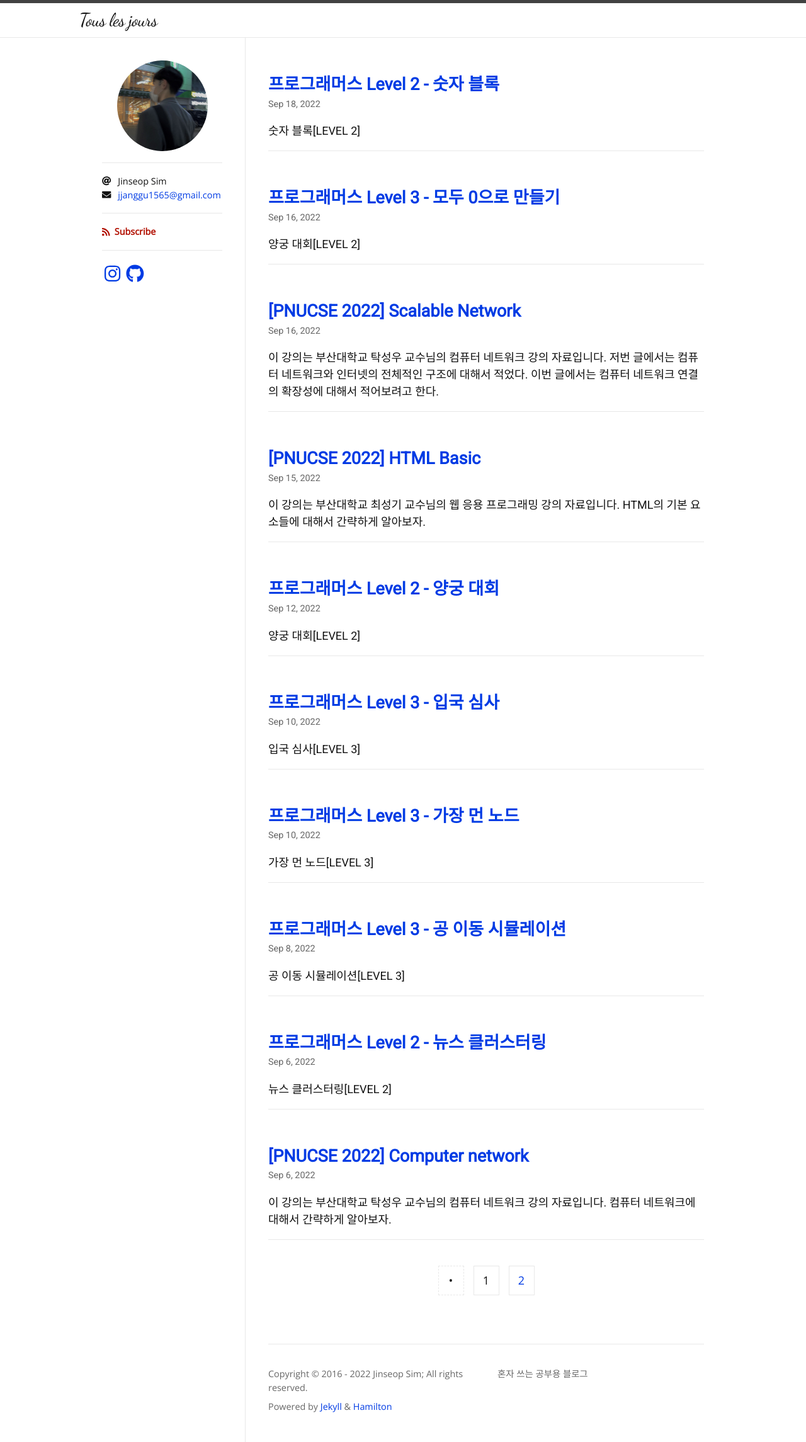
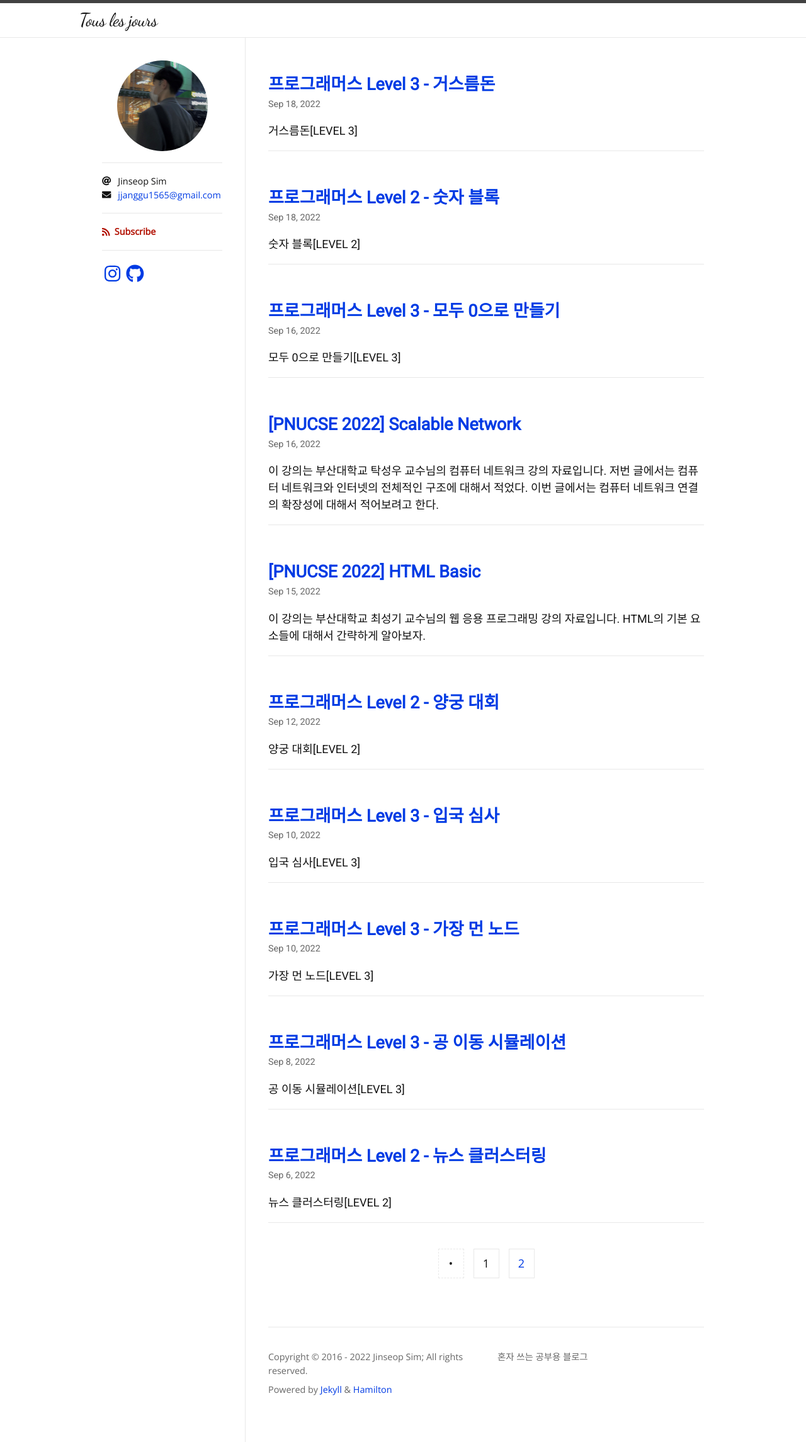
Before and after one commit to Jinseop-Sim/Jinseop-Sim.github.io, a Jekyll site: the page built from index.html, in a window 1280 px wide. Shown: the whole page at 63% size. Built offline with Jekyll 4.4.1, drawn with Linux system fonts in a browser that asks for light colours; nearby versions of some CDN libraries; some web fonts are replaced; the list of posts is cut into pages by our own code; some of the changed lines change nothing that is shown.

Commit message:
new post

```diff
--- a/_posts/2022-09-16-programmers-30.md
+++ b/_posts/2022-09-16-programmers-30.md
@@ -6,7 +6,7 @@ tags: [cpp]
 author:
   - Jinseop Sim
 ---
-- [양궁 대회[LEVEL 2]](https://school.programmers.co.kr/learn/courses/30/lessons/76503)
+- [모두 0으로 만들기[LEVEL 3]](https://school.programmers.co.kr/learn/courses/30/lessons/76503)
 
 처음엔 Edges 배열을 Backtracking을 이용해 순열을 구현했다.
 순열을 통해 방문 순서를 바꿔가며 가중치를 가감하며 모든 경우에서 걸러내는 방식이었다.
--- /dev/null
+++ b/_posts/2022-09-18-programmers-32.md
@@ -0,0 +1,43 @@
+---
+layout: post
+title: "프로그래머스 Level 3 - 거스름돈"
+categories: Programmers
+tags: [cpp]
+author:
+  - Jinseop Sim
+---
+- [거스름돈[LEVEL 3]](https://school.programmers.co.kr/learn/courses/30/lessons/12907)
+
+보자마자 DP로 풀면 될 것이라는 생각이 들었다.
+아래와 같은 이유로 DP로 풀 수 있을 것이라는 생각이 들었다.
+
+- 1원은 모든 돈을 만들 수 있다.
+- 1원으로 만들 수 있는 경우의 수 + 2원의 경우의 수로 새로운 돈을 만들 수 있다.
+- N원으로 만들 수 있는 경우의 수 + M원의 경우의 수면 모든 수 K를 만들 수 있다.
+  - 그렇다면 이전에 계산한 경우의 수를 더하며 나아가도록 한다!
+
+그럼 어떤 식으로 계산을 진행할 것인가?
+[사진]
+
+### DP
+{% highlight cpp %}
+#include <string>
+#include <vector>
+using namespace std;
+
+int DP[100001];
+int solution(int n, vector<int> money) {
+    int answer = 0;
+    DP[0] = 1;
+
+    for (int i = 0; i < money.size(); i++) {
+        for (int j = money[i]; j <= n; j++) {
+            DP[j] += DP[j - money[i]];
+            DP[j] %= 1000000007;
+        }
+    }
+
+    answer = DP[n];
+    return answer;
+}
+{% endhighlight %}
```
